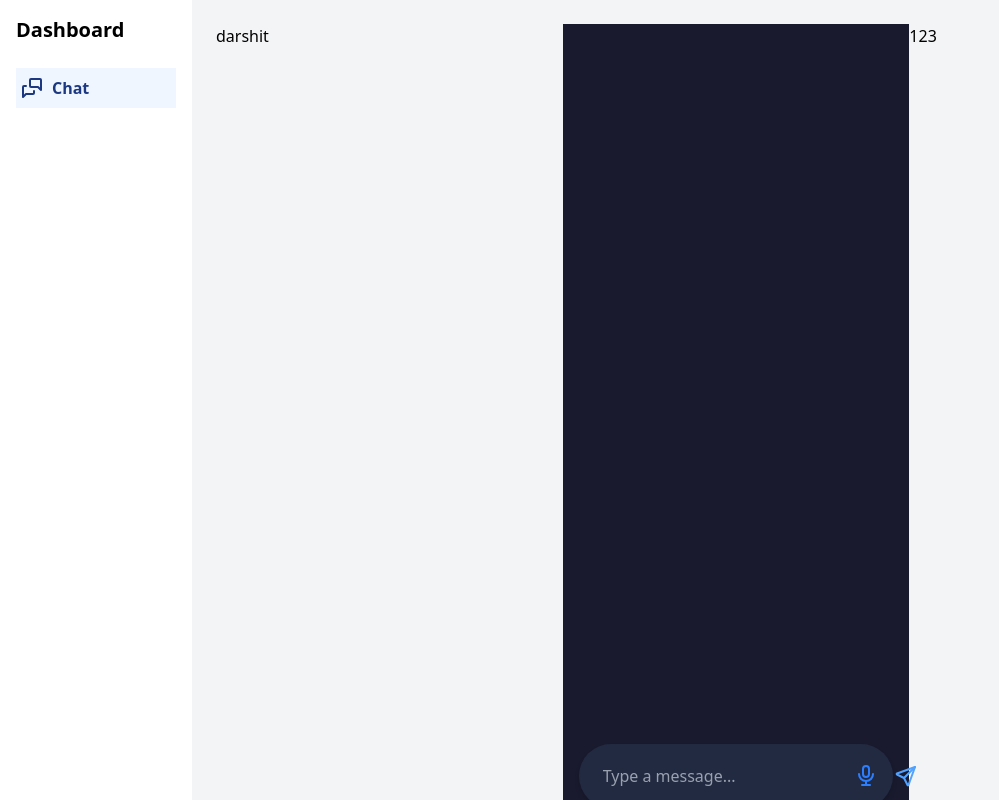
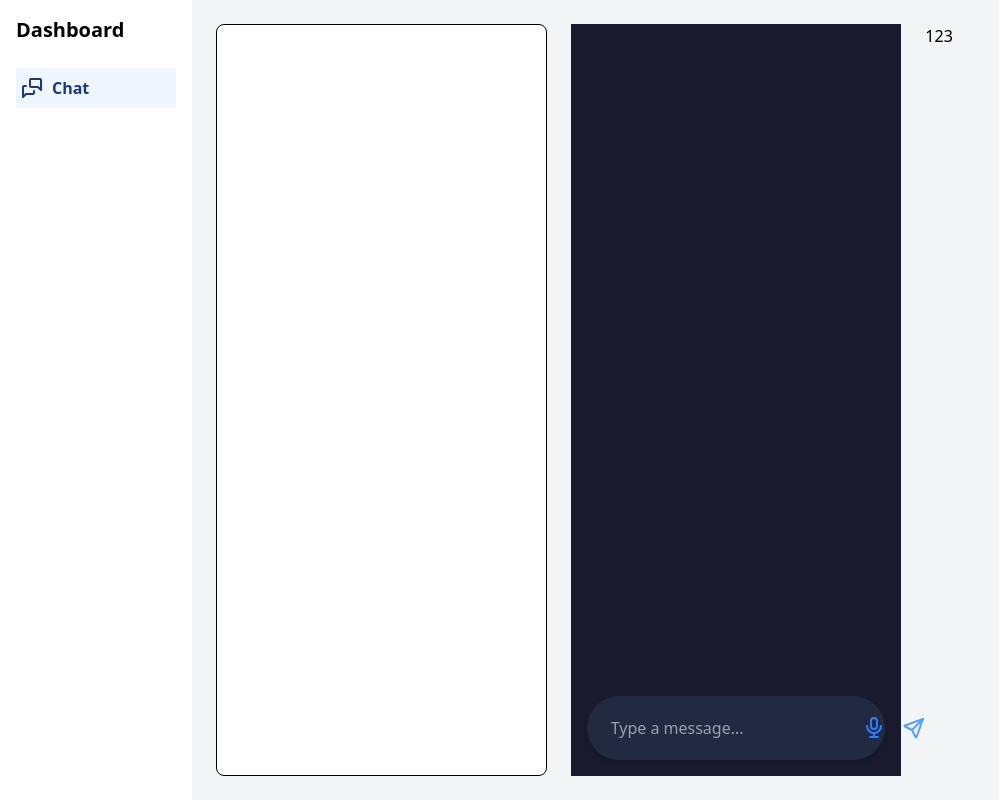
Before and after one commit to dharmikdigiqt/AI-CRM, a React (Vite) app: page /chat in a window 1280 px wide. Shown: the whole page, without its empty margins (0-999 px from the left). Built offline with nearby package versions, Linux system fonts and the light colour scheme.

Commit message:
create UI chat

```diff
--- a/package.json
+++ b/package.json
@@ -19,6 +19,7 @@
     "react-dom": "^19.0.0",
     "react-router-dom": "^6.22.3",
     "sonner": "^2.0.1",
+    "tailwind-variants": "^0.3.1",
     "tailwindcss": "^4.0.6"
   },
   "devDependencies": {
--- /dev/null
+++ b/src/components/common/Card.tsx
@@ -0,0 +1,14 @@
+import { cardVariants } from "../../styles/shared";
+import React, { forwardRef } from "react";
+import { VariantProps } from "tailwind-variants";
+
+interface CardProps
+    extends React.HTMLAttributes<HTMLDivElement>,
+    VariantProps<typeof cardVariants> { }
+
+export const Card = forwardRef<HTMLDivElement, CardProps>((props, ref) => {
+    const { className, ...rest } = props;
+    return <div ref={ref} className={cardVariants({ className })} {...rest} />;
+});
+
+Card.displayName = "Card";
--- a/src/pages/Chat.jsx
+++ b/src/pages/Chat.jsx
@@ -1,5 +1,6 @@
 import { IconMicrophone, IconSend } from "@tabler/icons-react";
 import { useState } from "react";
+import { Card } from "../components/common/Card";
 
 const Chat = () => {
   const [messages, setMessages] = useState([]);
@@ -47,9 +48,9 @@ const Chat = () => {
 
   return (
     <>
-      <div className="grid grid-cols-3 p-6">
-        <div>darshit</div>
-        <div className="flex flex-col h-[100vh] bg-[#1a1a2e] text-white p-4">
+      <div className="grid grid-cols-3 p-6 gap-6">
+        <Card />
+        <div className="flex flex-col h-[calc(100vh-48px)] bg-[#1a1a2e] text-white p-4">
           {/* Chat Messages */}
           <div className="flex-1 overflow-y-auto space-y-3 p-2">
             {messages.map((msg, index) => (
--- /dev/null
+++ b/src/styles/shared.ts
@@ -0,0 +1,5 @@
+import { tv } from "tailwind-variants";
+
+export const cardVariants = tv({
+  base: ["rounded-lg border border-solid border-gray-3 bg-white "],
+});
```
Also changed, not shown: 2 other files (tests, documents, lock files or other folders).
